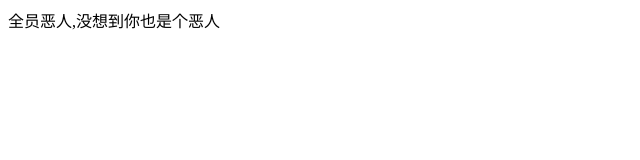
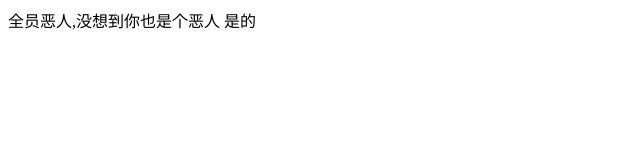
Before and after one commit to it-rcc/rcc-index, a plain HTML site: page index.html in a window 1280 px wide. Shown: the full height of the page, 0-640 px from the left. Drawn offline with Linux system fonts and the light colour scheme.

Commit message:
我的第三次保存

```diff
--- a/index.html
+++ b/index.html
@@ -9,7 +9,7 @@
 </head>
 
 <body>
-    全员恶人,没想到你也是个恶人
+    全员恶人,没想到你也是个恶人 是的
 </body>
 
 </html>
```
